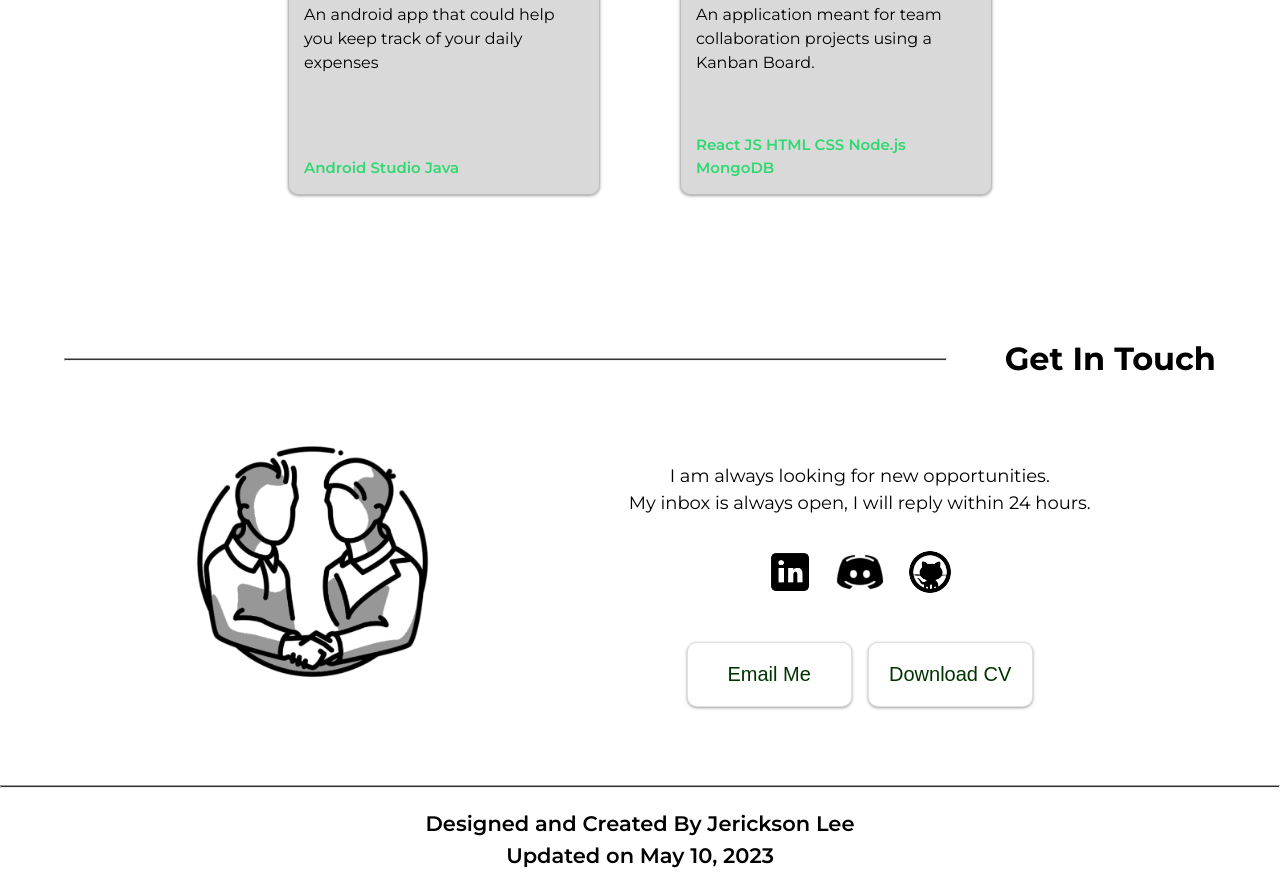
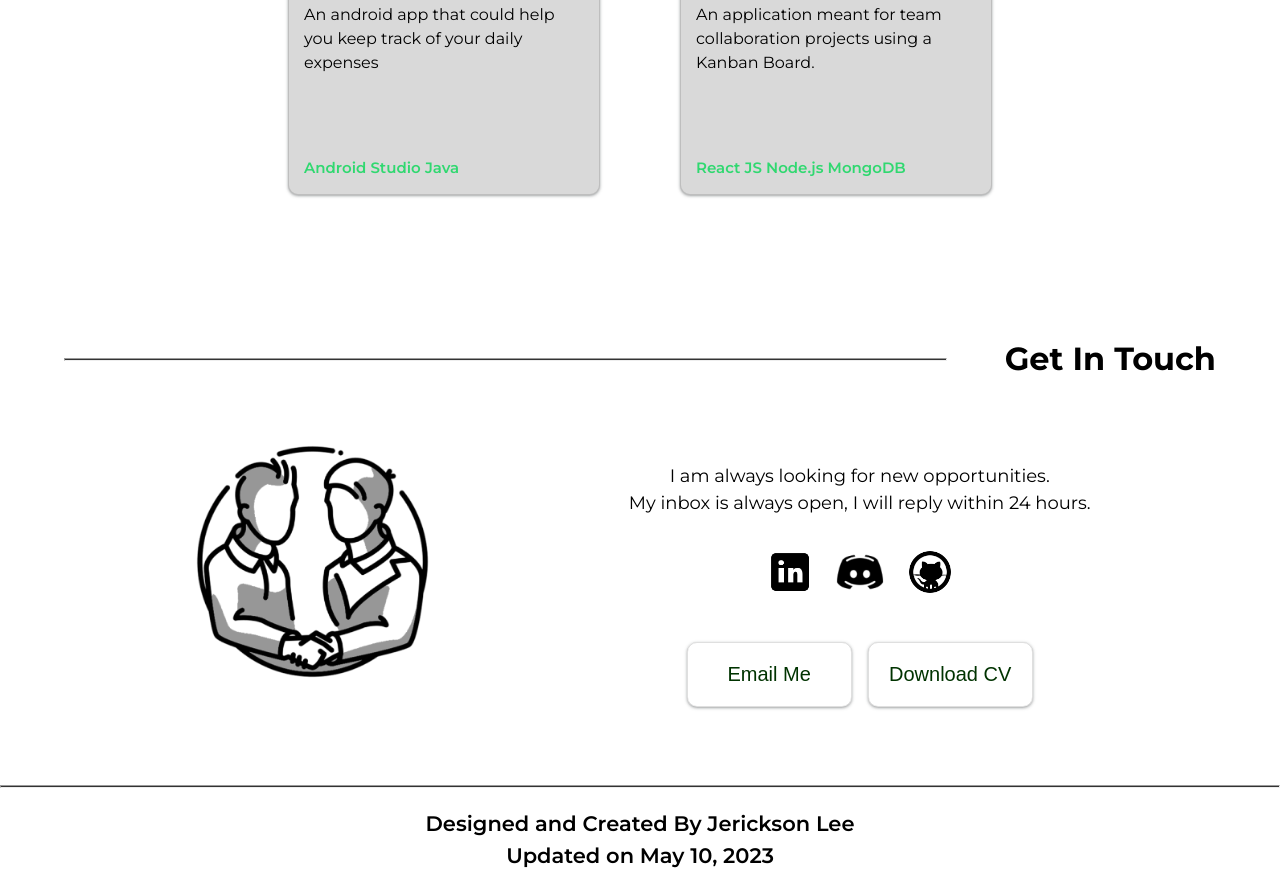
Before and after one commit to sadlifeeee/MyPortfolio-Website, a React (Vite) app: page / in a window 1280 px wide. Shown: the part 1760-2646 px from the top of the page. Built offline with nearby package versions, Linux system fonts and the light colour scheme.

Commit message:
Changed Project Info Text

```diff
--- a/src/components/Projects.jsx
+++ b/src/components/Projects.jsx
@@ -105,7 +105,7 @@ function Projects() {
 
                   <span className = "projectName">Collaborative</span>
                   <span className = "projectInfo">An application meant for team collaboration projects using a Kanban Board. </span>
-                  <span className = "projectLibrary">React JS HTML CSS Node.js MongoDB</span>
+                  <span className = "projectLibrary">React JS Node.js MongoDB</span>
               </div>
             </div>
 
```
